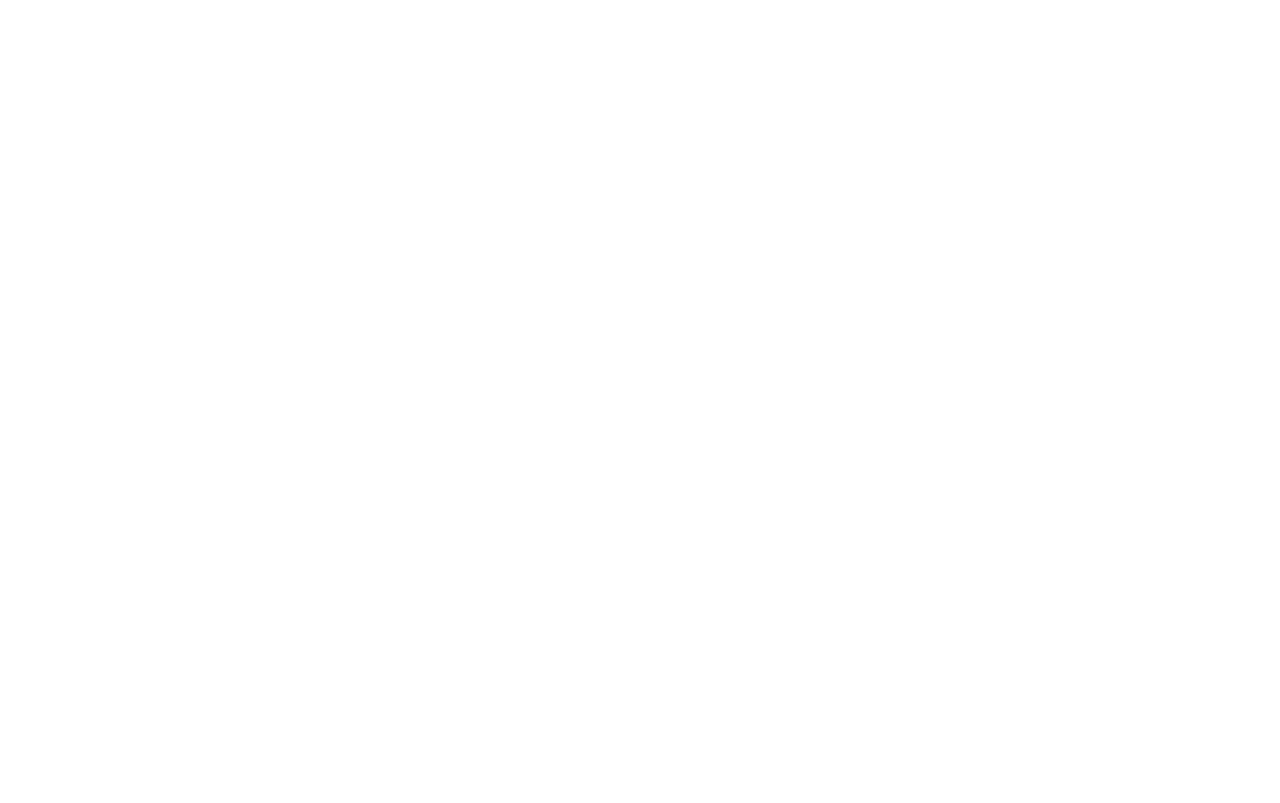
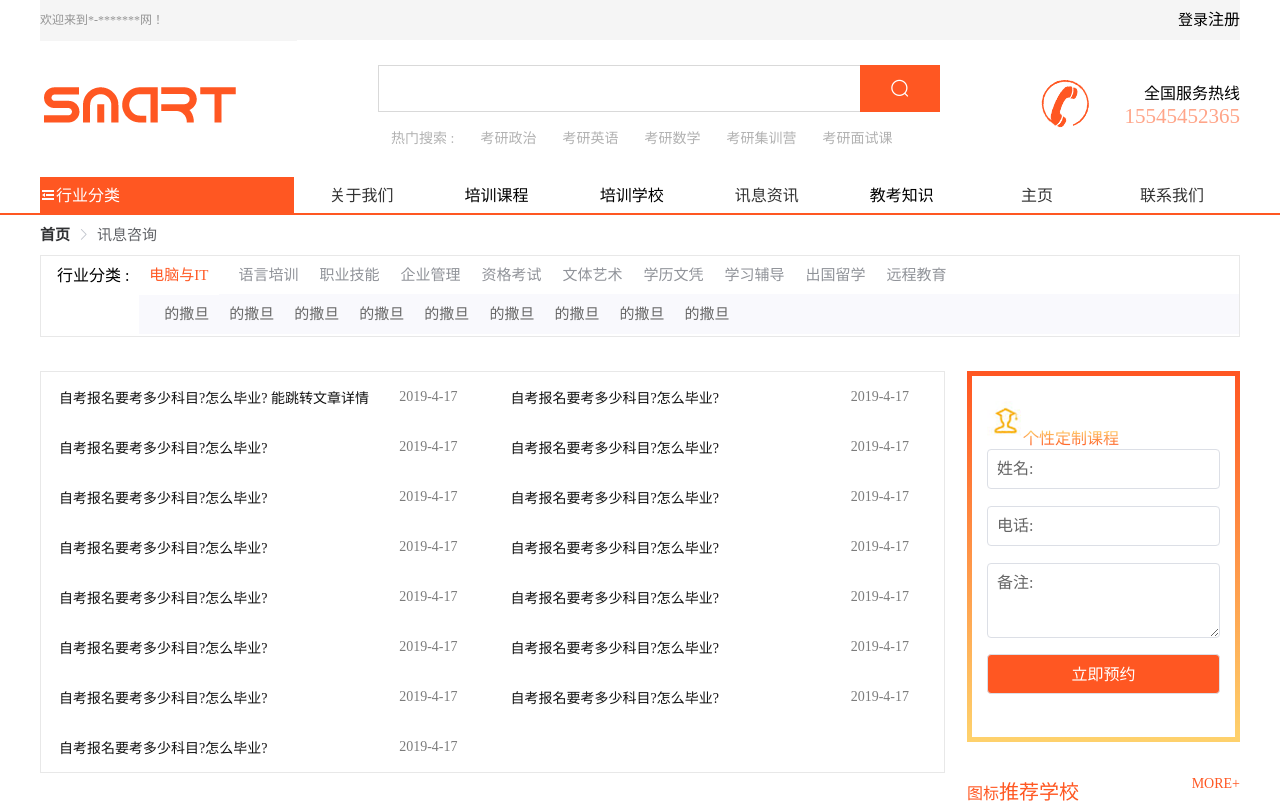
Before and after one commit to Devil-Hannibal/sgjy, a Vue app: page /#/news in a window 1280 px wide. Shown: the top 803 px of the page. Built offline with nearby package versions, Linux system fonts and the light colour scheme.

Commit message:
修改文章列表 到子路由 配置文章详情路由

```diff
--- a/src/components/nav/Msgcourse.vue
+++ b/src/components/nav/Msgcourse.vue
@@ -57,77 +57,7 @@
 		<!-- 行业分类End -->
 		<!-- 文章列表Start -->
 		<div class="aticleBox">
-			<div>
-				<ul class="aticle_list clearfix">
-					<li>
-						<div class="title">自考报名要考多少科目?怎么毕业? </div>
-						<div class="time">2019-4-17</div>
-					</li>
-					<li>
-						<div class="title">自考报名要考多少科目?怎么毕业? </div>
-						<div class="time">2019-4-17</div>
-					</li>
-					<li>
-						<div class="title">自考报名要考多少科目?怎么毕业? </div>
-						<div class="time">2019-4-17</div>
-					</li>
-					<li>
-						<div class="title">自考报名要考多少科目?怎么毕业? </div>
-						<div class="time">2019-4-17</div>
-					</li>
-					<li>
-						<div class="title">自考报名要考多少科目?怎么毕业? </div>
-						<div class="time">2019-4-17</div>
-					</li>
-					<li>
-						<div class="title">自考报名要考多少科目?怎么毕业? </div>
-						<div class="time">2019-4-17</div>
-					</li>
-					<li>
-						<div class="title">自考报名要考多少科目?怎么毕业? </div>
-						<div class="time">2019-4-17</div>
-					</li>
-					<li>
-						<div class="title">自考报名要考多少科目?怎么毕业? </div>
-						<div class="time">2019-4-17</div>
-					</li>
-					<li>
-						<div class="title">自考报名要考多少科目?怎么毕业? </div>
-						<div class="time">2019-4-17</div>
-					</li>
-					<li>
-						<div class="title">自考报名要考多少科目?怎么毕业? </div>
-						<div class="time">2019-4-17</div>
-					</li>
-					<li>
-						<div class="title">自考报名要考多少科目?怎么毕业? </div>
-						<div class="time">2019-4-17</div>
-					</li>
-					<li>
-						<div class="title">自考报名要考多少科目?怎么毕业? </div>
-						<div class="time">2019-4-17</div>
-					</li>
-					<li>
-						<div class="title">自考报名要考多少科目?怎么毕业? </div>
-						<div class="time">2019-4-17</div>
-					</li>
-					<li>
-						<div class="title">自考报名要考多少科目?怎么毕业? </div>
-						<div class="time">2019-4-17</div>
-					</li>
-					<li>
-						<div class="title">自考报名要考多少科目?怎么毕业? </div>
-						<div class="time">2019-4-17</div>
-					</li>
-
-				</ul>
-				<div class="pagination">
-					<button>首页</button>
-					<el-pagination background layout="prev, pager, next,slot" :total="1000" :page-size="50" prev-text="上一页" next-text="下一页">
-					</el-pagination>
-					<button>尾页</button>
-				</div>
-			</div>
+			<router-view></router-view>
 
 			<my-diy></my-diy>
 		</div>
@@ -202,48 +132,8 @@
 			justify-content: space-between;
 			margin-top: 34px;
 
-			.aticle_list {
-				border: 1px solid #e8e8e8;
-				width: 100%;
 
-				li {
-					display: flex;
-					justify-content: space-around;
-					align-items: center;
-					height: 50px;
-					padding-left: 18px;
-					padding-right: 35px;
-					box-sizing: border-box;
-					float: left;
-					text-align: center;
-					font-size: 14px;
-					width: 50%;
+		}
 
-					&:hover {
-						background-color: #fff5f2
-					}
-
-					.title {
-						color: #111111;
-					}
-
-					.time {
-						color: #7c7c7c;
-					}
-				}
-			}
-		}
-		// 分页
-		.pagination{
-			display: flex;
-			justify-content: center;
-			padding: 59px 0;
-			button{
-				font-size: 14px;
-				background-color: transparent;
-				border: 1px solid #e8e8e8;
-				padding: 2px 5px;
-			}
-		}
 	}
 </style>
--- /dev/null
+++ b/src/components/nav/NewsDetails.vue
@@ -0,0 +1,11 @@
+<template>
+	<div>
+		sdasd dsa的撒
+	</div>
+</template>
+
+<script>
+</script>
+
+<style>
+</style>
--- /dev/null
+++ b/src/components/nav/NewsLists.vue
@@ -0,0 +1,136 @@
+<template>
+	<div class="newsList">
+		<ul class="aticle_list clearfix">
+			<li @click="getNewsDetails">
+				<div class="title">自考报名要考多少科目?怎么毕业? 能跳转文章详情 </div>
+				<div class="time">2019-4-17</div>
+			</li>
+			<li>
+				<div class="title">自考报名要考多少科目?怎么毕业? </div>
+				<div class="time">2019-4-17</div>
+			</li>
+			<li>
+				<div class="title">自考报名要考多少科目?怎么毕业? </div>
+				<div class="time">2019-4-17</div>
+			</li>
+			<li>
+				<div class="title">自考报名要考多少科目?怎么毕业? </div>
+				<div class="time">2019-4-17</div>
+			</li>
+			<li>
+				<div class="title">自考报名要考多少科目?怎么毕业? </div>
+				<div class="time">2019-4-17</div>
+			</li>
+			<li>
+				<div class="title">自考报名要考多少科目?怎么毕业? </div>
+				<div class="time">2019-4-17</div>
+			</li>
+			<li>
+				<div class="title">自考报名要考多少科目?怎么毕业? </div>
+				<div class="time">2019-4-17</div>
+			</li>
+			<li>
+				<div class="title">自考报名要考多少科目?怎么毕业? </div>
+				<div class="time">2019-4-17</div>
+			</li>
+			<li>
+				<div class="title">自考报名要考多少科目?怎么毕业? </div>
+				<div class="time">2019-4-17</div>
+			</li>
+			<li>
+				<div class="title">自考报名要考多少科目?怎么毕业? </div>
+				<div class="time">2019-4-17</div>
+			</li>
+			<li>
+				<div class="title">自考报名要考多少科目?怎么毕业? </div>
+				<div class="time">2019-4-17</div>
+			</li>
+			<li>
+				<div class="title">自考报名要考多少科目?怎么毕业? </div>
+				<div class="time">2019-4-17</div>
+			</li>
+			<li>
+				<div class="title">自考报名要考多少科目?怎么毕业? </div>
+				<div class="time">2019-4-17</div>
+			</li>
+			<li>
+				<div class="title">自考报名要考多少科目?怎么毕业? </div>
+				<div class="time">2019-4-17</div>
+			</li>
+			<li>
+				<div class="title">自考报名要考多少科目?怎么毕业? </div>
+				<div class="time">2019-4-17</div>
+			</li>
+
+		</ul>
+		<div class="pagination">
+			<button>首页</button>
+			<el-pagination background layout="prev, pager, next,slot" :total="1000" :page-size="50" prev-text="上一页" next-text="下一页">
+			</el-pagination>
+			<button>尾页</button>
+		</div>
+	</div>
+</template>
+
+<script>
+	export default{
+		data(){
+			return{
+
+			}
+		},
+		methods:{
+			getNewsDetails(){
+				this.$router.push({
+					path:'/news/details'
+				})
+			}
+		}
+	}
+</script>
+
+<style lang="less" scoped>
+	.aticle_list {
+		border: 1px solid #e8e8e8;
+		width: 100%;
+
+		li {
+			display: flex;
+			justify-content: space-between;
+			align-items: center;
+			height: 50px;
+			padding-left: 18px;
+			padding-right: 35px;
+			box-sizing: border-box;
+			float: left;
+			text-align: center;
+			font-size: 14px;
+			width: 50%;
+			 cursor:pointer;
+
+			&:hover {
+				background-color: #fff5f2
+			}
+
+			.title {
+				color: #111111;
+			}
+
+			.time {
+				color: #7c7c7c;
+			}
+		}
+	}
+	// 分页
+	.pagination{
+		display: flex;
+		justify-content: center;
+		padding: 59px 0;
+		button{
+			font-size: 14px;
+			background-color: transparent;
+			border: 1px solid #e8e8e8;
+			padding: 2px 5px;
+		}
+	}
+</style>
--- a/src/router/index.js
+++ b/src/router/index.js
@@ -5,6 +5,9 @@
 import About from '@/components/nav/About' //关于我们
 import TalkMe from '@/components/nav/TalkMe' //联系我们
 import Msgcourse from '@/components/nav/Msgcourse' //讯息资讯
+import NewsLists from '@/components/nav/NewsLists' //文章列表
+import NewsDetails from '@/components/nav/NewsDetails' //文章详情
+
 
 Vue.use(Router)
 
@@ -36,6 +39,12 @@
 					path:'/msg',		//讯息资讯
 					name:'msg',
 					component: Msgcourse,
+					redirect: '/news',
+
+					children:[
+						{path:'/news',name:'news',component:NewsLists}, //文章列表
+						{path:'/news/details',name:'news',component:NewsDetails}	//文章详情
+					]
 
 				},
 				{
```
